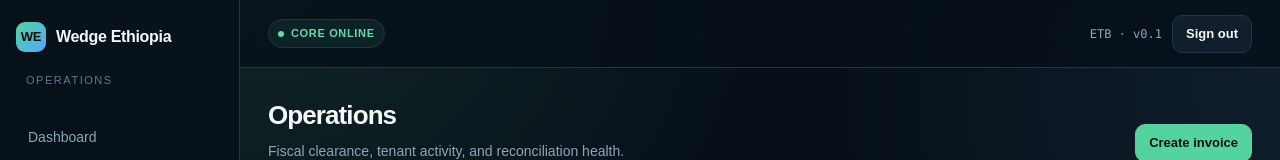
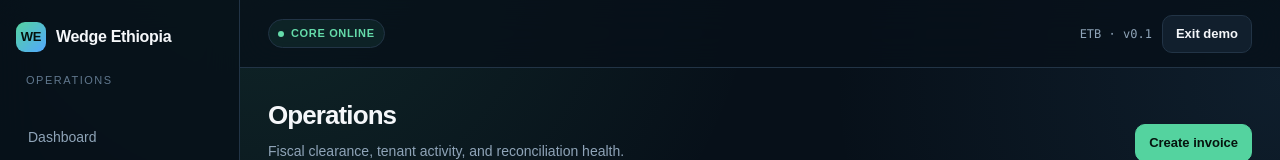
Before and after one commit to Mahiruni/WedgeEthiopia, a Next.js app: page / in a window 1280 px wide. Shown: the top 160 px of the page. Built offline with nearby package versions, Linux system fonts and the light colour scheme.

Commit message:
feat: remove Supabase call from demo exit

```diff
--- a/components/logout-button.tsx
+++ b/components/logout-button.tsx
@@ -1,5 +1,5 @@
 "use client";
-import { createClient } from "@/src/lib/supabase/client";
+
 export function LogoutButton(){
-  return <button className="btn" onClick={async()=>{try{await createClient().auth.signOut();}finally{window.location.assign("/login");}}}>Sign out</button>;
+  return <button className="btn" onClick={()=>window.location.assign("/login")}>Exit demo</button>;
 }
```
